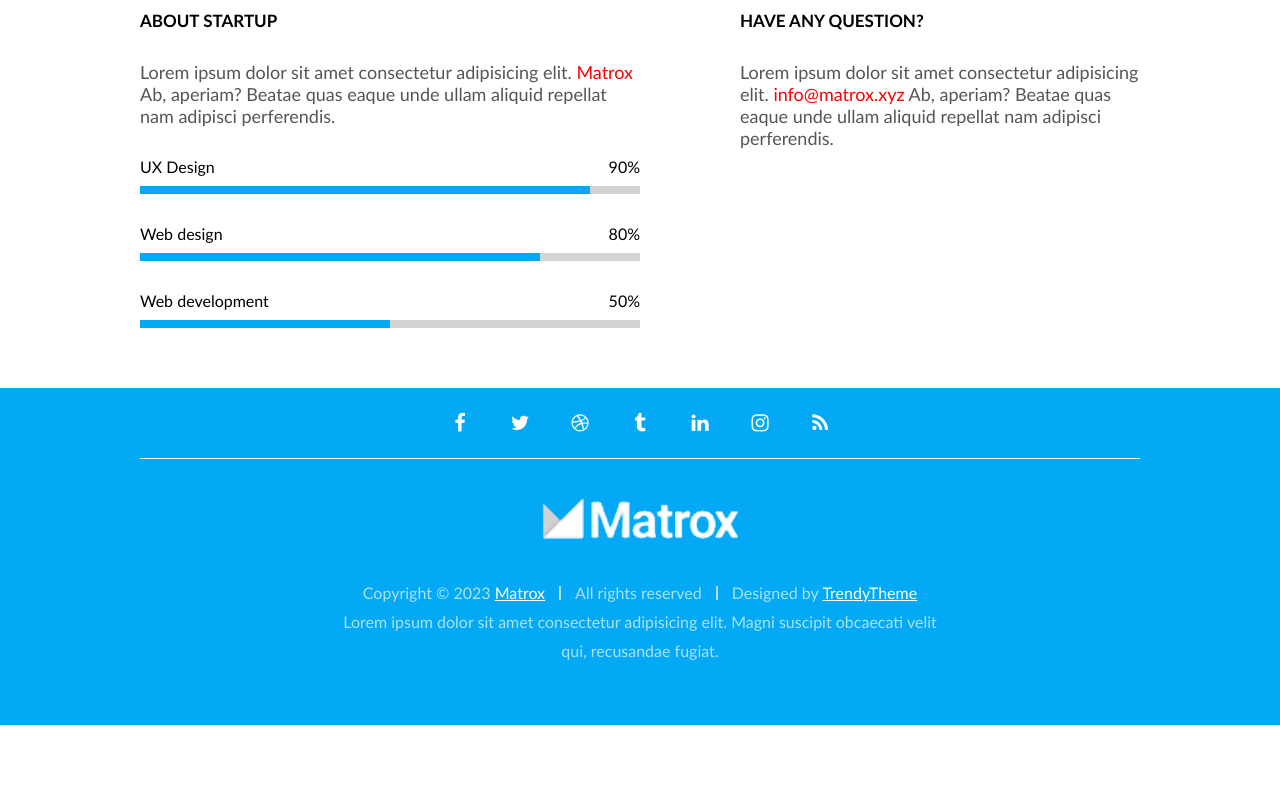
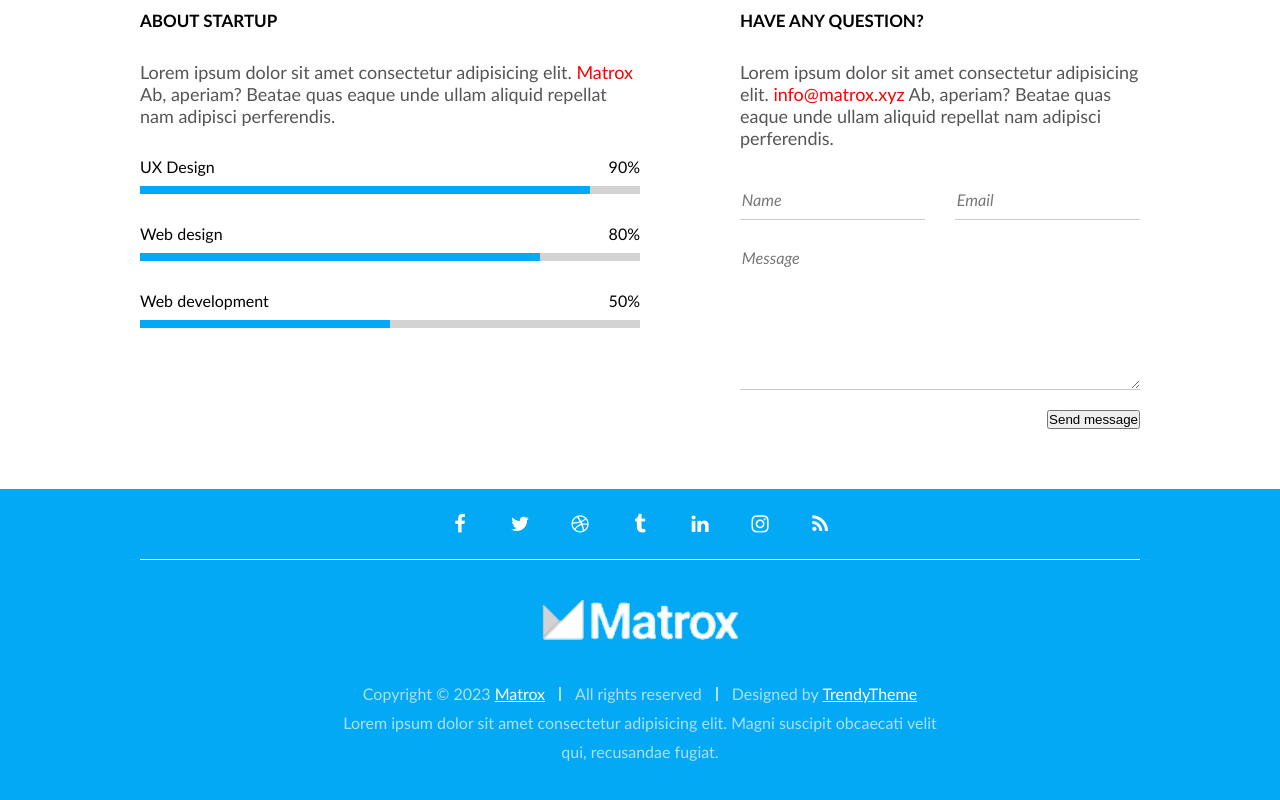
Before and after one commit to DuserK/08-coming-soon, a website: page index.html in a window 1280 px wide. Shown: the part 850-1650 px from the top of the page. Before the commit the page ends 1575 px from the top, so only its background shows below. Drawn offline with Linux system fonts and the light colour scheme.

Commit message:
Main form

```diff
--- /dev/null
+++ b/css/components/form.css
@@ -0,0 +1,46 @@
+.form {
+    display: flex;
+    flex-wrap: wrap;
+    gap: 20px 30px;
+}
+.form label {
+    display: none;
+}
+
+.form > .input,
+.form > .textarea {
+    width: 100%;
+    padding: 0.5em 0.1em;
+    font-family: inherit;
+    font-size: 18px;
+    line-height: 1em;
+    border: none;
+    border-bottom: 1px solid #ccc;
+}
+
+.form > .input {
+    width: calc(50% - 15px);
+}
+
+.form > .textarea {
+    resize: vertical;
+    min-height: 100px;
+    height: 150px;
+    max-height: 400px;
+}
+
+.form ::placeholder {
+    color: #777;
+    font-style: italic;
+    font-size: 0.9em;
+}
+
+.form :focus-visible {
+    outline-color:#acacac;
+}
+
+@media (max-width: 1100px) {
+    .form > .input {
+        width: 100%;
+    }
+}
--- a/css/pages/home.css
+++ b/css/pages/home.css
@@ -8,6 +8,7 @@
 @import '../components/clock.css';
 @import '../components/mouse.css';
 @import '../components/progress-bar.css';
+@import '../components/form.css';
 
 /* CUSTOM STYLE */
 
@@ -57,6 +58,10 @@
     text-decoration: underline;
 }
 
+.main-content .form .btn {
+    margin-left: auto;
+}
+
 @media (max-width:600px) {
     .hero .title{
         font-size: 64px;
--- a/index.html
+++ b/index.html
@@ -77,6 +77,15 @@
                 <div class="column right">
                     <h2 class="content-title">Have any question?</h2>
                     <p class="content-description">Lorem ipsum dolor sit amet consectetur adipisicing elit. <a href="mailto:info@matrox.xyz">info@matrox.xyz</a> Ab, aperiam? Beatae quas eaque unde ullam aliquid repellat nam adipisci perferendis.</p>
+                    <form class="form">
+                        <label for="name">Name</label>
+                        <input id="name" class="input" type="text" placeholder="Name">
+                        <label for="email">Email</label>
+                        <input id="email" class="input" type="email" placeholder="Email">
+                        <label for="message">Message</label>
+                        <textarea class="textarea" name="" id="message" cols="30" rows="10" placeholder="Message"></textarea>
+                        <button class="btn" type="submit">Send message</button>
+                    </form>
                 </div>
             </div>
          </section>
```
